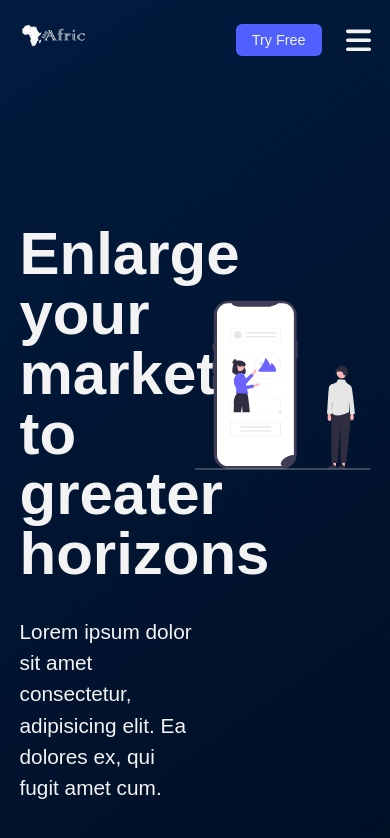
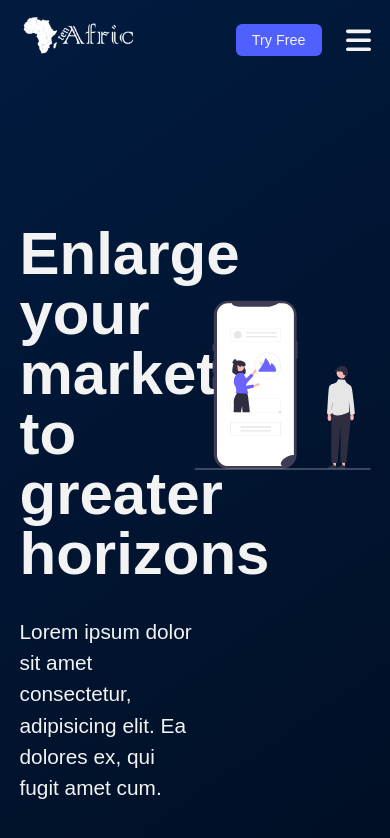
Before and after one commit to tenAfric/tenAfrik, a React (Create React App) app: page / in a window 390 px wide. Shown: the top 838 px of the page. Built offline with nearby package versions, Linux system fonts and the light colour scheme.

Commit message:
news top today turn word

```diff
--- a/cron-logs.json
+++ b/cron-logs.json
@@ -274,6 +274,11 @@
       "id": "l59em8c9j2vy11xbidq",
       "Status": "git update complete",
       "TimePushed": "7/6/2022, 12:35:05 PM"
+    },
+    {
+      "id": "l59eni94btw9llb3jy8",
+      "Status": "git update complete",
+      "TimePushed": "7/6/2022, 12:36:04 PM"
     }
   ]
 }
--- a/src/styles/css/header.css
+++ b/src/styles/css/header.css
@@ -18,9 +18,9 @@
   height: -moz-min-content;
   height: min-content;
 }
-@media (max-screen: 480px) {
+@media (max-width: 480px) {
   .header .header-container .header-wrapper .brand-logo {
-    width: 50% !important;
+    width: 70% !important;
   }
 }
 .header .header-container .header-wrapper .brand-logo .logo {
--- a/src/styles/scss/header.scss
+++ b/src/styles/scss/header.scss
@@ -14,8 +14,8 @@ $colorLight: #f3f3f3;
         }
         .header-wrapper{
             .brand-logo{
-                @media(max-screen: 480px) {
-                    width: 50% !important;
+                @media(max-width: 480px) {
+                    width: 70% !important;
                 }
                 width: 40%;
                 height: min-content;
```
